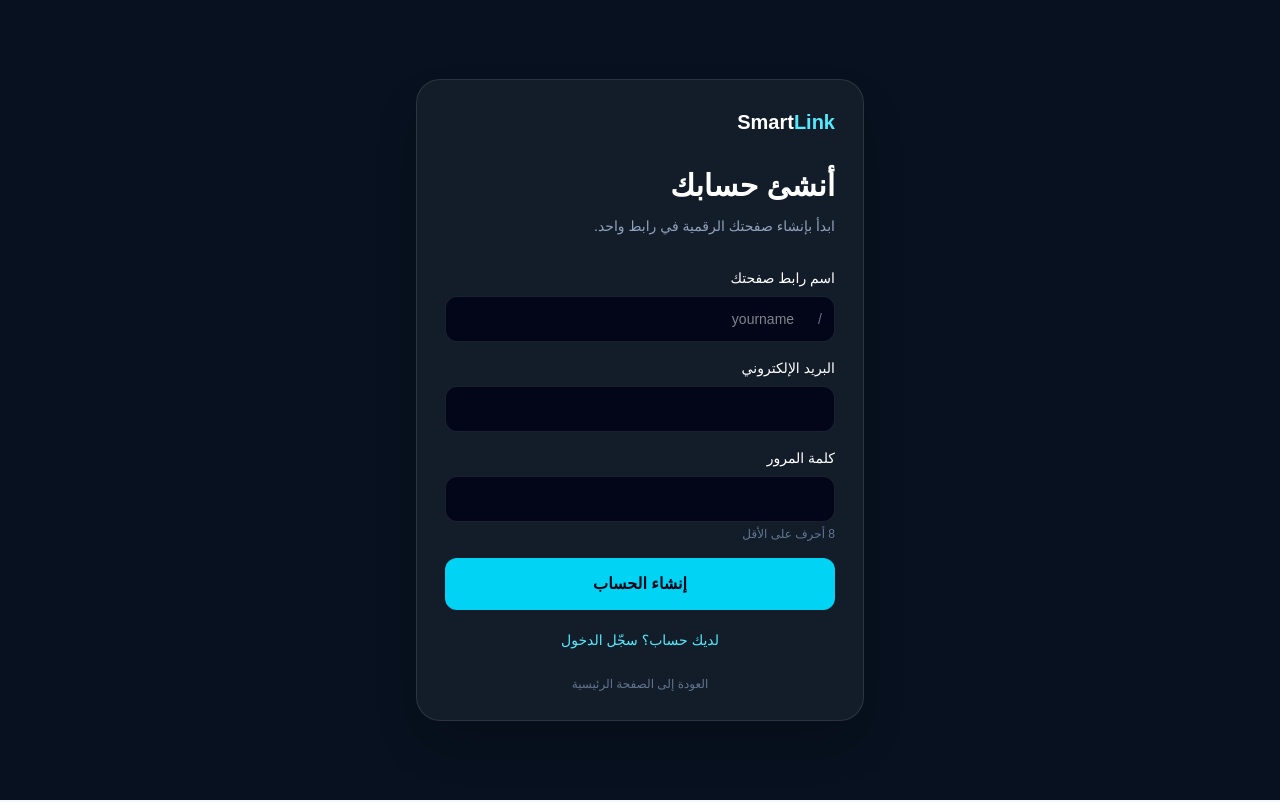
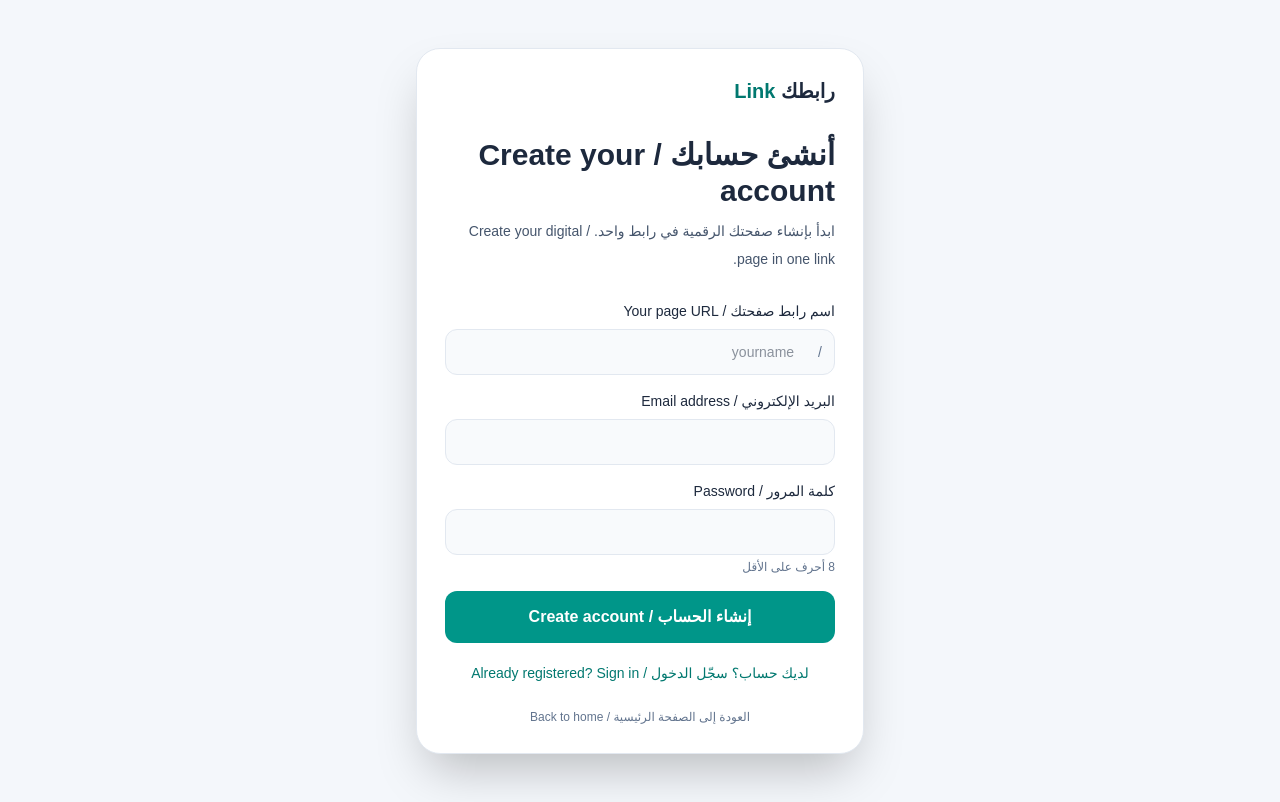
Before and after one commit to zainmuawiyah123-png/smart_link, a Next.js app: page /auth in a window 1280 px wide. Built offline with nearby package versions, Linux system fonts and the light colour scheme.

Commit message:
Bilingual auth screens with new Your Link brand

```diff
--- a/app/auth/page.tsx
+++ b/app/auth/page.tsx
@@ -74,27 +74,27 @@ function AuthForm() {
     } finally { setBusy(false); }
   }
 
-  return <main dir="rtl" className="flex min-h-screen items-center justify-center bg-[#07111f] px-5 py-12 text-white">
-    <section className="w-full max-w-md rounded-3xl border border-white/10 bg-white/[0.05] p-7 shadow-2xl">
-      <Link href="/" className="text-xl font-black">Smart<span className="text-cyan-300">Link</span></Link>
-      <h1 className="mt-8 text-3xl font-black">{mode === "signup" ? "أنشئ حسابك" : "مرحباً بعودتك"}</h1>
-      <p className="mt-2 text-sm leading-7 text-slate-400">{mode === "signup" ? "ابدأ بإنشاء صفحتك الرقمية في رابط واحد." : "سجّل الدخول لإدارة صفحتك وروابطك."}</p>
+  return <main dir="rtl" className="flex min-h-screen items-center justify-center bg-[#f4f7fb] px-5 py-12 text-slate-800">
+    <section className="w-full max-w-md rounded-3xl border border-slate-200 bg-white p-7 shadow-2xl">
+      <Link href="/" className="text-xl font-black">رابطك <span className="text-teal-700">Link</span></Link>
+      <h1 className="mt-8 text-3xl font-black">{mode === "signup" ? "أنشئ حسابك / Create your account" : "مرحباً بعودتك / Welcome back"}</h1>
+      <p className="mt-2 text-sm leading-7 text-slate-600">{mode === "signup" ? "ابدأ بإنشاء صفحتك الرقمية في رابط واحد. / Create your digital page in one link." : "سجّل الدخول لإدارة صفحتك وروابطك. / Sign in to manage your page and links."}</p>
       <form onSubmit={submit} className="mt-7 space-y-4">
-        {mode === "signup" && <label className="block text-sm">اسم رابط صفحتك
-          <div className="mt-2 flex overflow-hidden rounded-xl border border-white/10 bg-slate-950"><span className="px-3 py-3 text-slate-500">/</span><input required minLength={3} maxLength={30} value={username} onChange={e=>setUsername(e.target.value)} placeholder="yourname" className="min-w-0 flex-1 bg-transparent px-3 py-3 outline-none" /></div>
+        {mode === "signup" && <label className="block text-sm">اسم رابط صفحتك / Your page URL
+          <div className="mt-2 flex overflow-hidden rounded-xl border border-slate-200 bg-slate-50"><span className="px-3 py-3 text-slate-500">/</span><input required minLength={3} maxLength={30} value={username} onChange={e=>setUsername(e.target.value)} placeholder="yourname" className="min-w-0 flex-1 bg-transparent px-3 py-3 outline-none" /></div>
         </label>}
-        <label className="block text-sm">البريد الإلكتروني<input type="email" required autoComplete="email" value={email} onChange={e=>setEmail(e.target.value)} className="mt-2 w-full rounded-xl border border-white/10 bg-slate-950 px-4 py-3 outline-none focus:border-cyan-300" /></label>
-        <label className="block text-sm">كلمة المرور<input type="password" required minLength={8} autoComplete={mode === "signup" ? "new-password" : "current-password"} value={password} onChange={e=>setPassword(e.target.value)} className="mt-2 w-full rounded-xl border border-white/10 bg-slate-950 px-4 py-3 outline-none focus:border-cyan-300" /><span className="mt-1 block text-xs text-slate-500">8 أحرف على الأقل</span></label>
+        <label className="block text-sm">البريد الإلكتروني / Email address<input type="email" required autoComplete="email" value={email} onChange={e=>setEmail(e.target.value)} className="mt-2 w-full rounded-xl border border-slate-200 bg-slate-50 px-4 py-3 outline-none focus:border-cyan-300" /></label>
+        <label className="block text-sm">كلمة المرور / Password<input type="password" required minLength={8} autoComplete={mode === "signup" ? "new-password" : "current-password"} value={password} onChange={e=>setPassword(e.target.value)} className="mt-2 w-full rounded-xl border border-slate-200 bg-slate-50 px-4 py-3 outline-none focus:border-cyan-300" /><span className="mt-1 block text-xs text-slate-500">8 أحرف على الأقل</span></label>
         {error && <p role="alert" className="rounded-xl bg-red-400/10 p-3 text-sm text-red-300">{error}</p>}
         {message && <div role="status" className="rounded-xl bg-emerald-400/10 p-3 text-sm text-emerald-300"><p>{message}</p>{mode === "signup" && <button type="button" onClick={resendConfirmation} disabled={busy} className="mt-3 underline disabled:opacity-60">إعادة إرسال رسالة التأكيد</button>}</div>}
-        <button disabled={busy} className="w-full rounded-xl bg-cyan-400 px-5 py-3.5 font-bold text-slate-950 disabled:opacity-60">{busy ? "جارٍ التنفيذ..." : mode === "signup" ? "إنشاء الحساب" : "تسجيل الدخول"}</button>
+        <button disabled={busy} className="w-full rounded-xl bg-teal-600 px-5 py-3.5 font-bold text-white disabled:opacity-60">{busy ? "جارٍ التنفيذ..." : mode === "signup" ? "إنشاء الحساب / Create account" : "تسجيل الدخول / Sign in"}</button>
       </form>
-      <button onClick={()=>{setMode(mode==="signup"?"login":"signup");setError("");setMessage("");}} className="mt-5 w-full text-sm text-cyan-300">{mode==="signup"?"لديك حساب؟ سجّل الدخول":"ليس لديك حساب؟ أنشئ حساباً"}</button>
-      <Link href="/" className="mt-6 block text-center text-xs text-slate-500">العودة إلى الصفحة الرئيسية</Link>
+      <button onClick={()=>{setMode(mode==="signup"?"login":"signup");setError("");setMessage("");}} className="mt-5 w-full text-sm text-teal-700">{mode==="signup"?"لديك حساب؟ سجّل الدخول / Already registered? Sign in":"ليس لديك حساب؟ أنشئ حساباً / New here? Create an account"}</button>
+      <Link href="/" className="mt-6 block text-center text-xs text-slate-500">العودة إلى الصفحة الرئيسية / Back to home</Link>
     </section>
   </main>;
 }
 
 export default function AuthPage() {
-  return <Suspense fallback={<main dir="rtl" className="flex min-h-screen items-center justify-center bg-[#07111f] text-white">جارٍ التحميل...</main>}><AuthForm /></Suspense>;
+  return <Suspense fallback={<main dir="rtl" className="flex min-h-screen items-center justify-center bg-[#f4f7fb] text-slate-800">جارٍ التحميل...</main>}><AuthForm /></Suspense>;
 }
```
